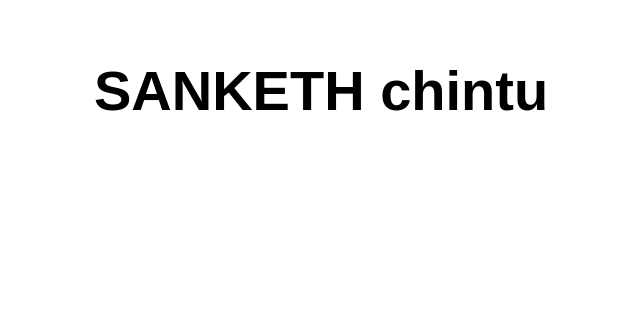
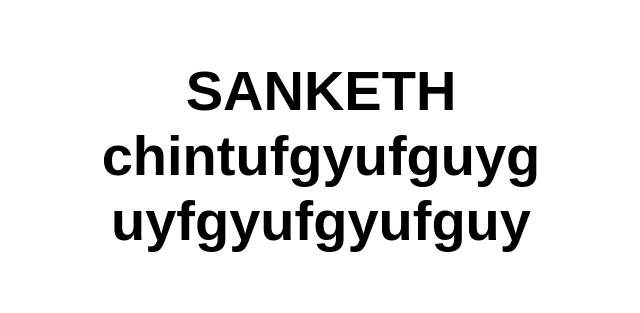
Before and after one commit to sanketh0411/sanketh, a website: page src/index.html in a window 1280 px wide. Shown: the whole page, without its empty margins (319-959 px from the left). Drawn offline with Linux system fonts and the light colour scheme.

Commit message:
index.html

```diff
--- a/src/index.html
+++ b/src/index.html
@@ -10,7 +10,7 @@
 
 <body>
   <main>
-    <h1>SANKETH chintu</h1>
+    <h1>SANKETH chintufgyufguyg uyfgyufgyufguy</h1>
   </main>
 </body>
 
```
